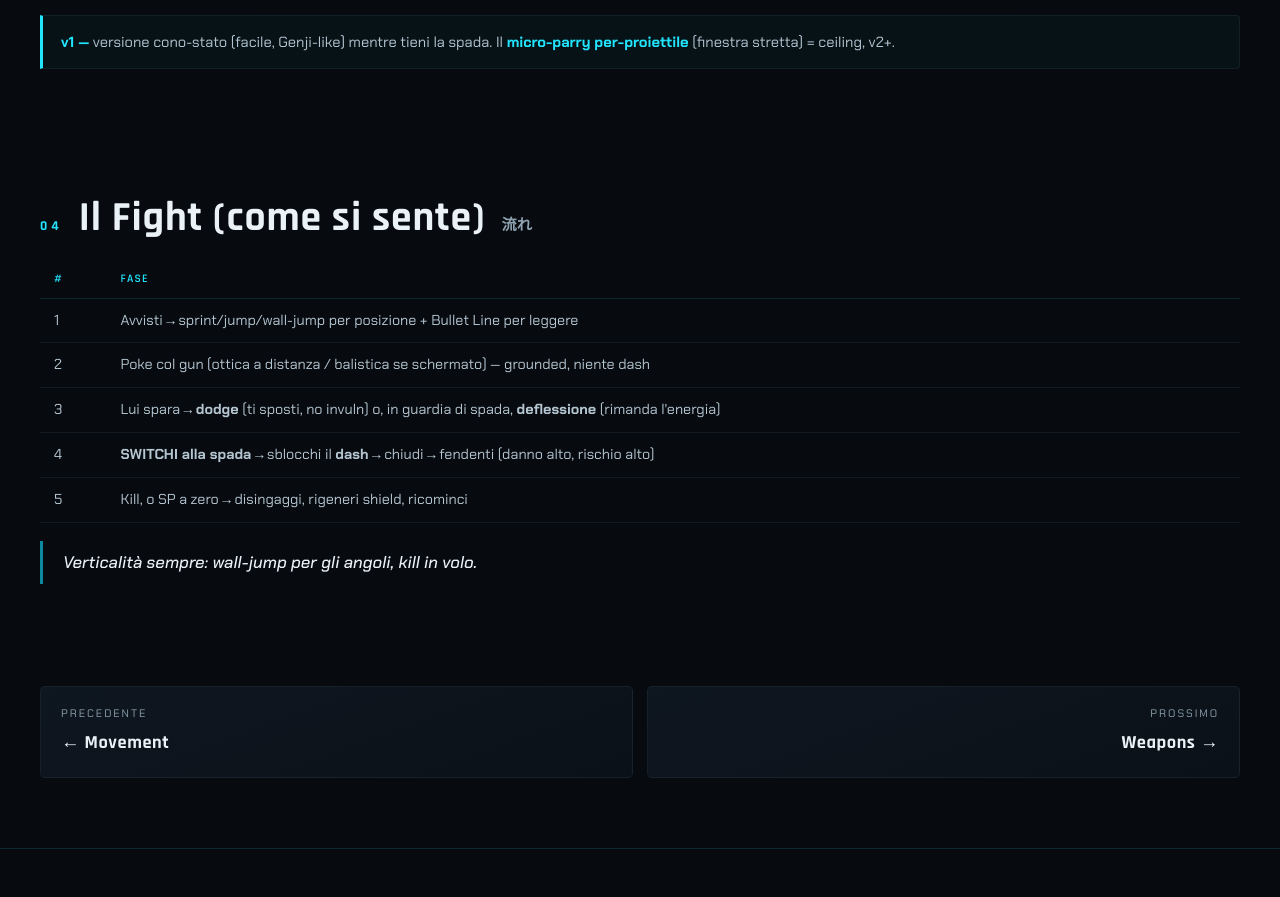
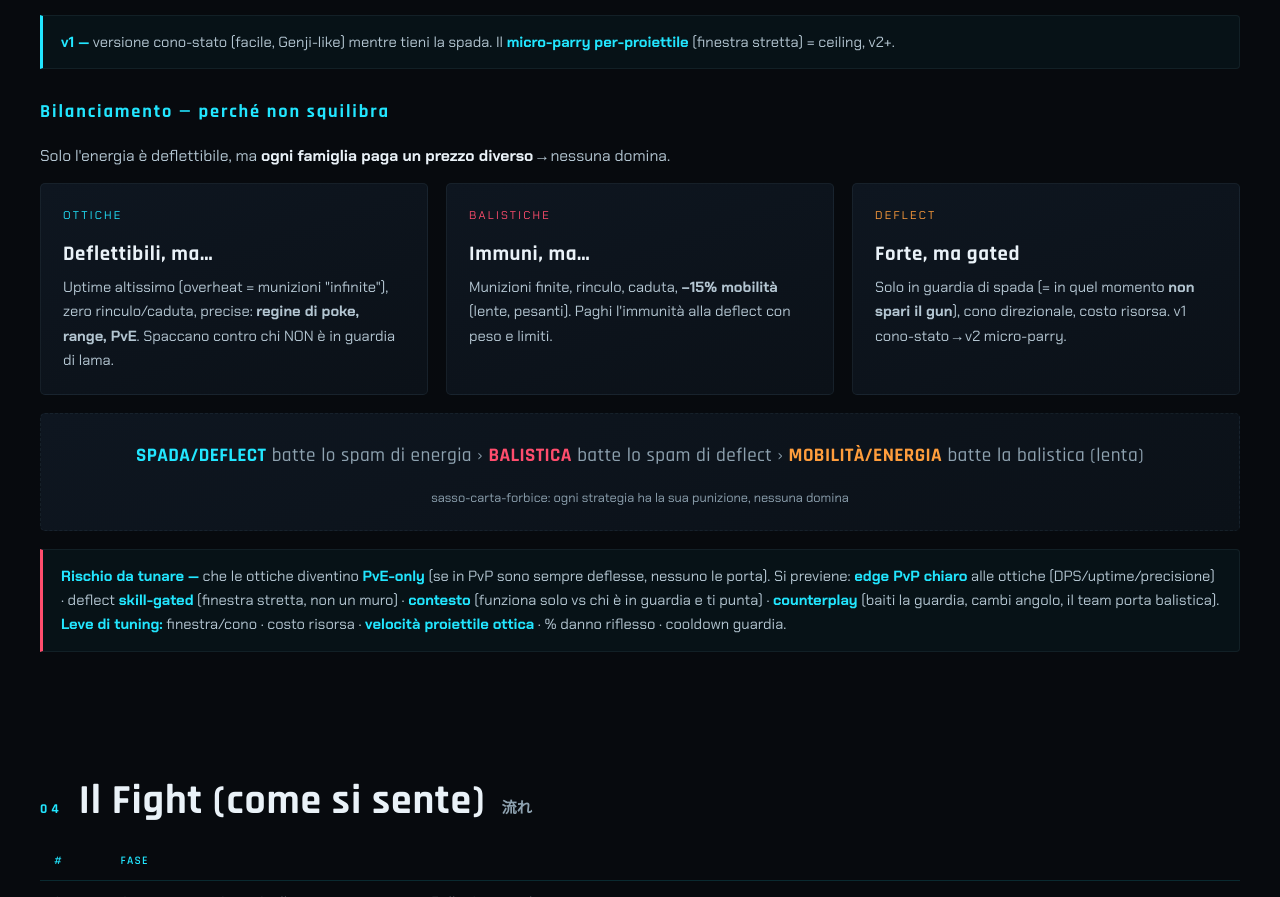
Before and after one commit to Lucioway/bladekai-dashboard, a plain HTML site: page dev/combat.html in a window 1280 px wide. Shown: the part 1473-2370 px from the top of the page. Drawn offline with Linux system fonts and the light colour scheme.

Commit message:
feat(dev-bible): add deflect balancing note to Combat (3 prices + RPS triangle + PvE-only risk + tuning levers)

```diff
--- a/dev/combat.html
+++ b/dev/combat.html
@@ -69,6 +69,23 @@
     <div class="card reveal" style="--c:var(--red)"><div class="role" style="color:var(--red)">Cosa NON para</div><h3>Balistici → SCHIVALI</h3><p>I proiettili balistici non si deflettono → vanno schivati. È ciò che impedisce alla deflect di rompere il gioco.</p></div>
   </div>
   <div class="note reveal" style="margin-top:18px"><b>v1 —</b> versione cono-stato (facile, Genji-like) mentre tieni la spada. Il <b>micro-parry per-proiettile</b> (finestra stretta) = ceiling, v2+.</div>
+
+  <h3 class="kh" style="margin-top:28px">Bilanciamento — perché non squilibra</h3>
+  <p class="body" style="margin-bottom:14px">Solo l'energia è deflettibile, ma <b>ogni famiglia paga un prezzo diverso</b> → nessuna domina.</p>
+  <div class="grid g3">
+    <div class="card reveal" style="--c:var(--kai)"><div class="role" style="color:var(--kai)">Ottiche</div><h3>Deflettibili, ma…</h3><p>Uptime altissimo (overheat = munizioni "infinite"), zero rinculo/caduta, precise: <b>regine di poke, range, PvE</b>. Spaccano contro chi NON è in guardia di lama.</p></div>
+    <div class="card reveal" style="--c:var(--red)"><div class="role" style="color:var(--red)">Balistiche</div><h3>Immuni, ma…</h3><p>Munizioni finite, rinculo, caduta, <b>−15% mobilità</b> (lente, pesanti). Paghi l'immunità alla deflect con peso e limiti.</p></div>
+    <div class="card reveal" style="--c:var(--amber)"><div class="role" style="color:var(--amber)">Deflect</div><h3>Forte, ma gated</h3><p>Solo in guardia di spada (= in quel momento <b>non spari il gun</b>), cono direzionale, costo risorsa. v1 cono-stato → v2 micro-parry.</p></div>
+  </div>
+  <div class="card reveal" style="text-align:center;border-style:dashed;padding:22px;margin-top:18px">
+    <div style="font-family:var(--disp);font-size:clamp(.85rem,2.5vw,1.2rem);letter-spacing:.02em;line-height:2.1">
+      <b style="color:var(--kai)">SPADA/DEFLECT</b> <span style="color:var(--ink-faint)">batte lo spam di energia ›</span>
+      <b style="color:var(--red)">BALISTICA</b> <span style="color:var(--ink-faint)">batte lo spam di deflect ›</span>
+      <b style="color:var(--amber)">MOBILITÀ/ENERGIA</b> <span style="color:var(--ink-faint)">batte la balistica (lenta)</span>
+    </div>
+    <small style="display:block;color:var(--ink-faint);font-size:.8rem;margin-top:10px">sasso-carta-forbice: ogni strategia ha la sua punizione, nessuna domina</small>
+  </div>
+  <div class="note reveal" style="margin-top:18px;border-left-color:var(--red)"><b>Rischio da tunare —</b> che le ottiche diventino <b>PvE-only</b> (se in PvP sono sempre deflesse, nessuno le porta). Si previene: <b>edge PvP chiaro</b> alle ottiche (DPS/uptime/precisione) · deflect <b>skill-gated</b> (finestra stretta, non un muro) · <b>contesto</b> (funziona solo vs chi è in guardia e ti punta) · <b>counterplay</b> (baiti la guardia, cambi angolo, il team porta balistica). <b>Leve di tuning:</b> finestra/cono · costo risorsa · <b>velocità proiettile ottica</b> · % danno riflesso · cooldown guardia.</div>
 </section>
 
 <section id="fight">
```
